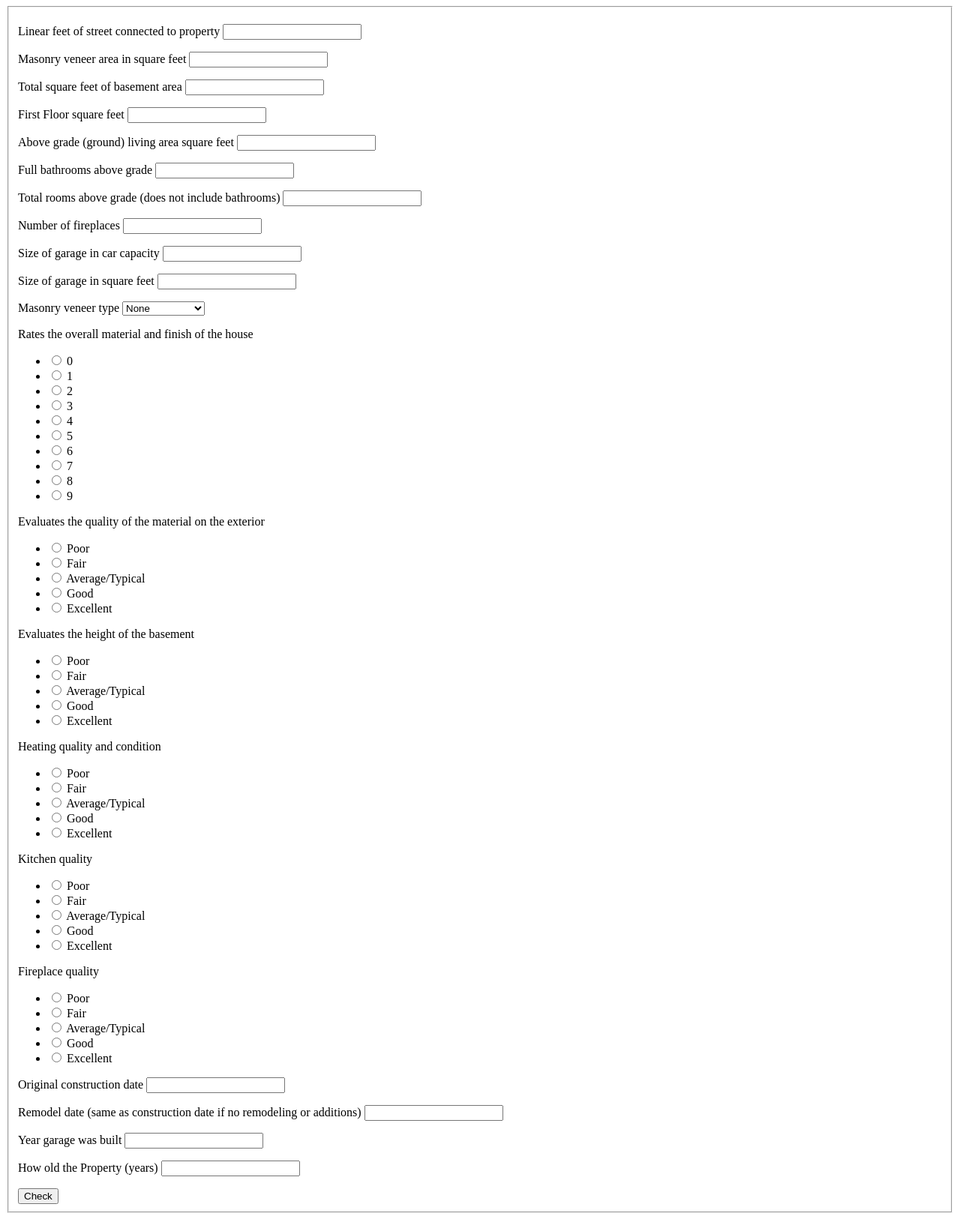
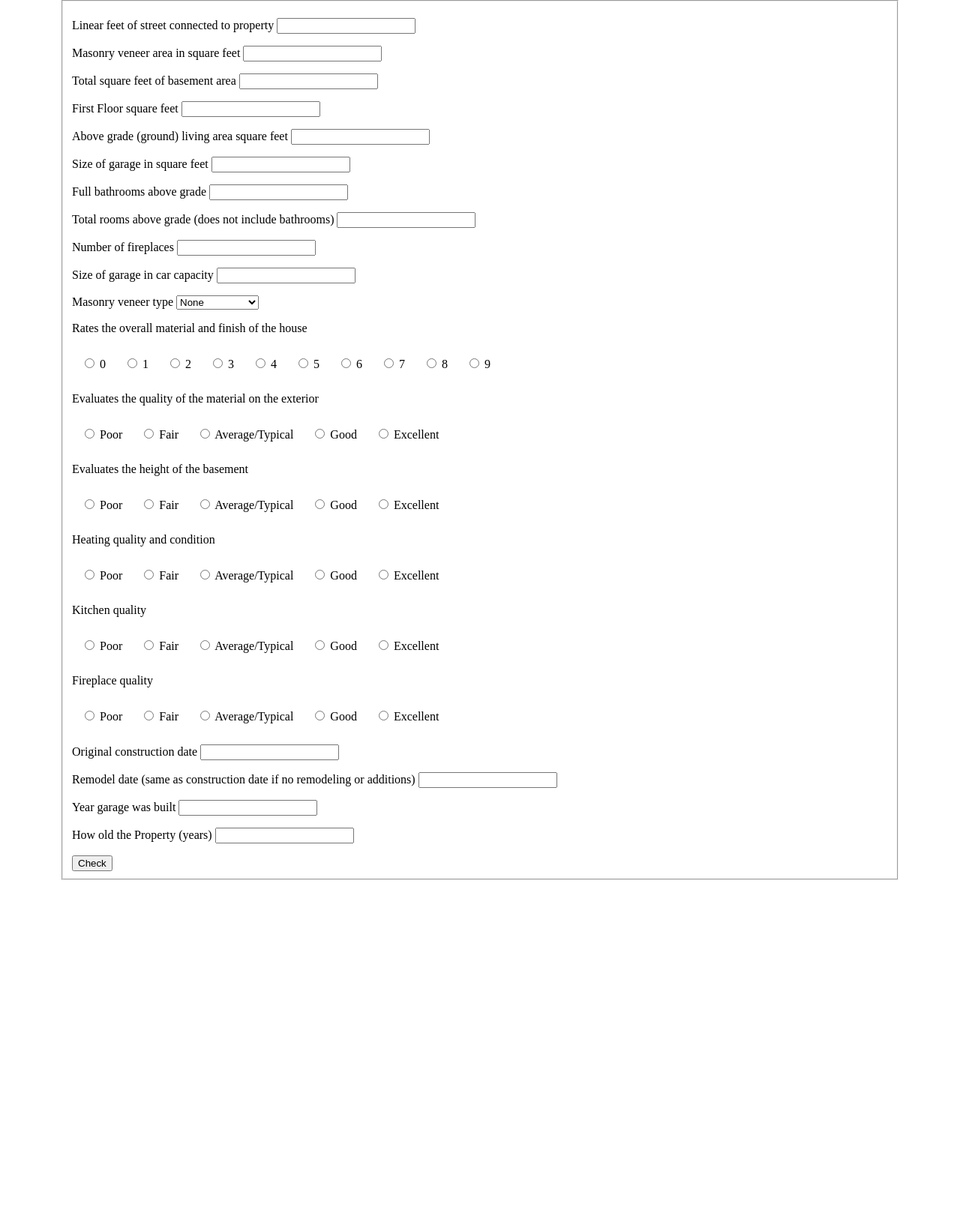
Before and after one commit to ashen007/Housing-Sale-Price-analysis, a Flask app: page / in a window 1280 px wide. Shown: the whole page at 75% size. After the commit the page ends 1174 px from the top, so only its background shows below. Run offline with Flask 2, Linux system fonts and the light colour scheme; parts of the project's set-up code (start-up, migrations or seed data) failed here and were passed over.

Commit message:
change form structure

```diff
--- /dev/null
+++ b/webapp/static/css/stylesheet.css
@@ -0,0 +1,22 @@
+body {
+    margin: 0;
+    padding: 0;
+    border: 0;
+}
+
+ul {
+    padding: 0;
+    margin: 16px 0;
+    list-style: none;
+    display: flex;
+    flex-direction: row;
+}
+
+li {
+    padding: 12px;
+}
+
+fieldset {
+    width: 85%;
+    margin: 0 auto;
+}
--- a/webapp/template/index.html
+++ b/webapp/template/index.html
@@ -3,11 +3,14 @@
 <head>
     <meta charset="UTF-8">
     <title>House price predictor</title>
+    <link rel="stylesheet" type="text/css" href="{{ url_for('static', filename='css/stylesheet.css') }}">
 </head>
 <body>
 
 <form action="{{url_for('main')}}" method="POST">
     <fieldset>
+        <div id="measures">
+            <div class="wrapper">
                 <p>
                     <label for="LotFrontage"><span>Linear feet of street connected to property</span>
                         <input type="number" id="LotFrontage" name="LotFrontage"><br>
@@ -34,6 +37,16 @@
                     </label>
                 </p>
                 <p>
+                    <label for="GarageArea"><span>Size of garage in square feet</span>
+                        <input type="number" id="GarageArea" name="GarageArea"><br>
+                    </label>
+                </p>
+            </div>
+        </div>
+
+        <div id="numberOfs">
+            <div class="wrapper">
+                <p>
                     <label for="FullBath"><span>Full bathrooms above grade</span>
                         <input type="number" id="FullBath" name="FullBath"><br>
                     </label>
@@ -53,11 +66,7 @@
                         <input type="number" id="GarageCars" name="GarageCars"><br>
                     </label>
                 </p>
-        <p>
-            <label for="GarageArea"><span>Size of garage in square feet</span>
-                <input type="number" id="GarageArea" name="GarageArea"><br>
-            </label>
-        </p>
+
                 <p>
                     <label for="MasVnrType"><span>Masonry veneer type</span>
                         <select id="MasVnrType" name="MasVnrType">
@@ -68,6 +77,11 @@
                         </select><br>
                     </label>
                 </p>
+            </div>
+        </div>
+
+        <div id="quality">
+            <div class="wrapper">
                 <label for="OverallQual"><span>Rates the overall material and finish of the house</span>
                     <ul id="OverallQual">
                         <li><label>
@@ -238,7 +252,11 @@
                         </li>
                     </ul>
                 </label>
+            </div>
+        </div>
 
+        <div id="dates">
+            <div class="wrapper">
                 <p>
                     <label for="YearBuilt"><span>Original construction date</span>
                         <input type="number" id="YearBuilt" name="YearBuilt"><br>
@@ -259,6 +277,8 @@
                         <input type="number" id="Age" name="Age"><br>
                     </label>
                 </p>
+            </div>
+        </div>
 
         <input type="submit" value="Check">
     </fieldset>
```
Lines whose indentation alone changed are shown as unchanged.
